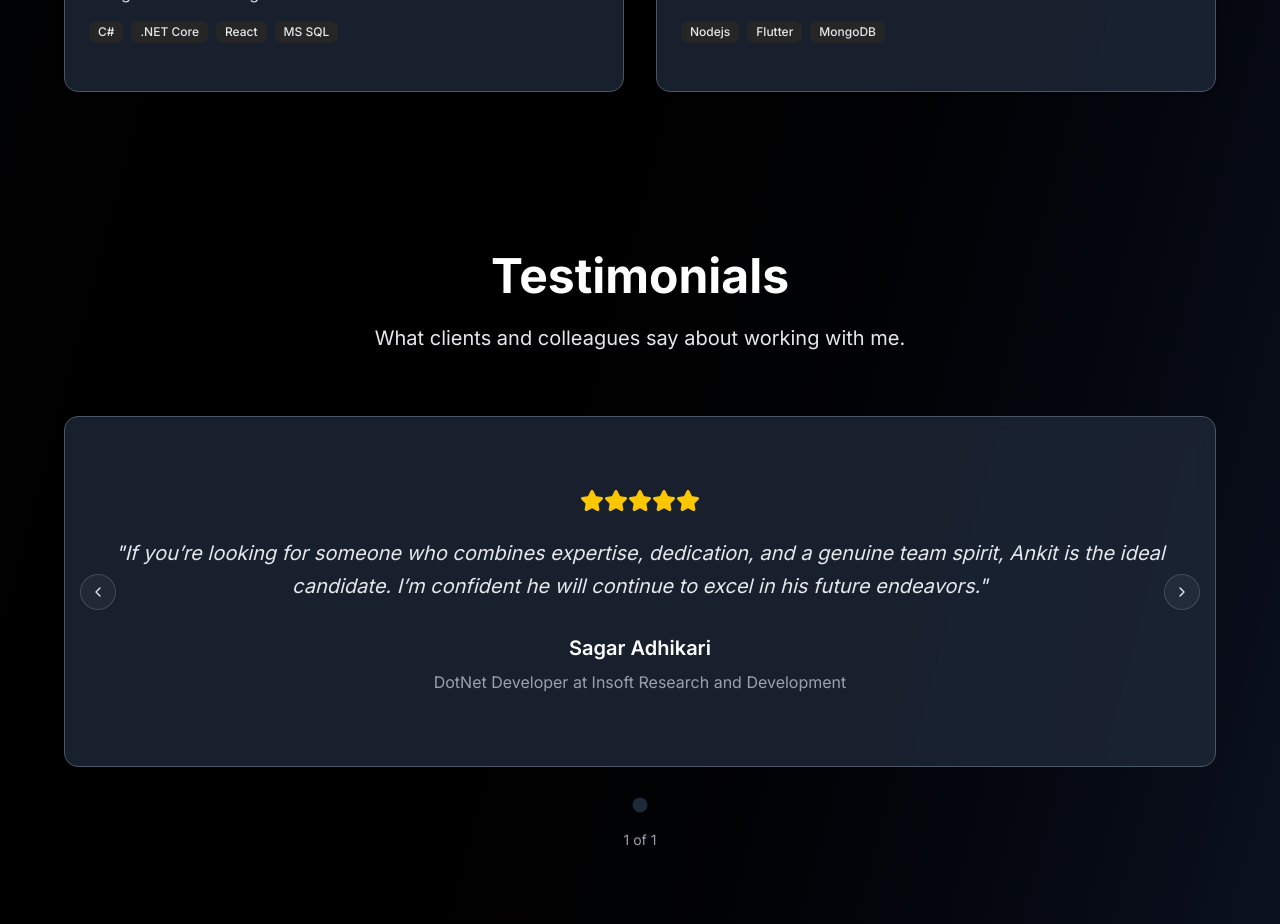
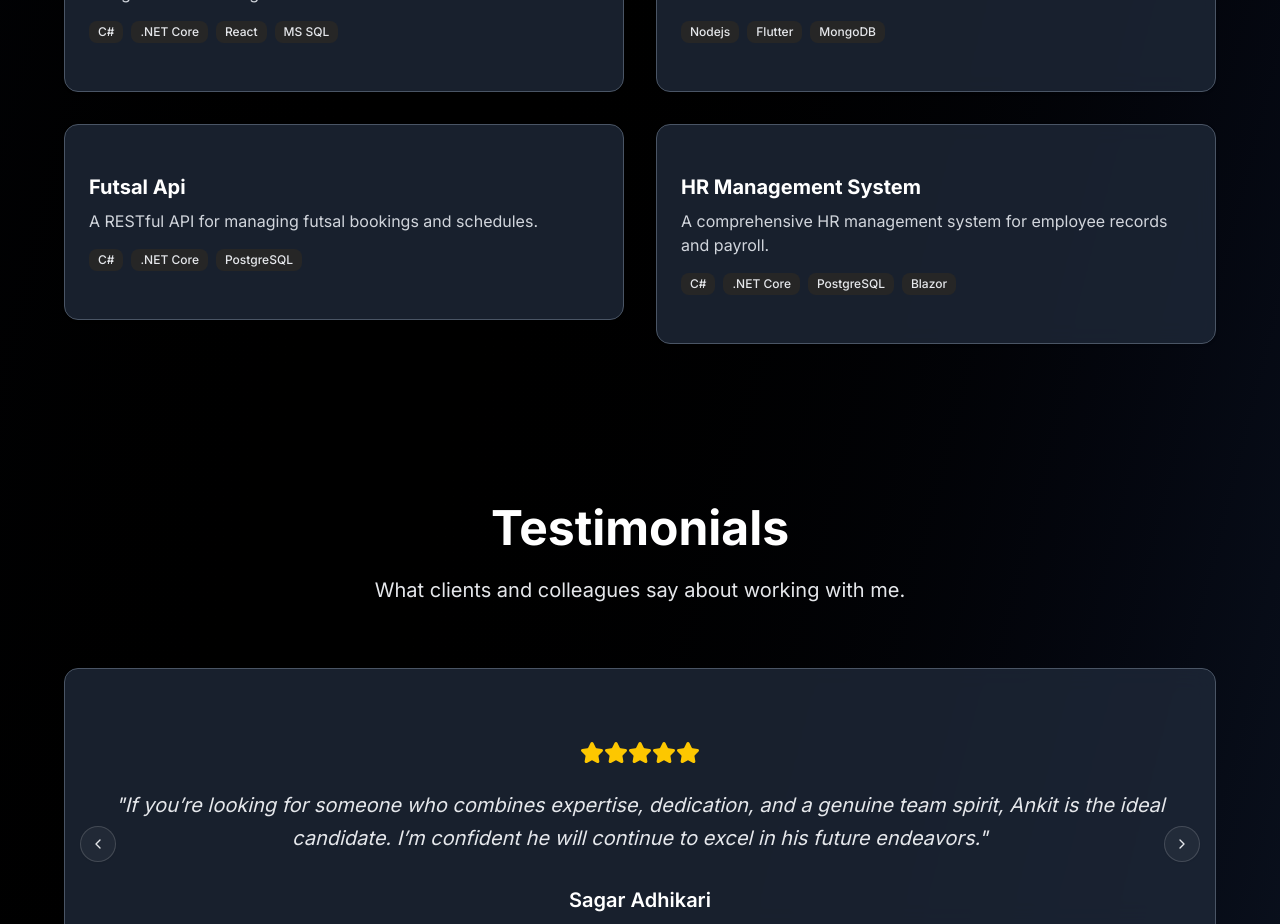
Before and after one commit to 0Ankit0/Portfolio, a Next.js app: page / in a window 1280 px wide. Shown: the part 3180-4104 px from the top of the page. Built offline with nearby package versions, Linux system fonts and the light colour scheme.

Commit message:
fix: add new projects to ProjectsPage component for better showcase of skills

```diff
--- a/pages/projects.tsx
+++ b/pages/projects.tsx
@@ -28,6 +28,19 @@ export default function ProjectsPage({ theme }: ProjectsPageProps) {
         "A service management platform for scheduling and tracking services.",
       tags: ["Nodejs", "Flutter", "MongoDB"],
       link: "https://github.com/0Ankit0/Service_pro",
+    },
+    {
+      title: "Futsal Api",
+      description: "A RESTful API for managing futsal bookings and schedules.",
+      tags: ["C#", ".NET Core", "PostgreSQL"],
+      link: "https://github.com/0Ankit0/Futsal",
+    },
+    {
+      title: "HR Management System",
+      description:
+        "A comprehensive HR management system for employee records and payroll.",
+      tags: ["C#", ".NET Core", "PostgreSQL", "Blazor"],
+      link: "https://github.com/0Ankit0/HR",
     },
   ];
 
```
